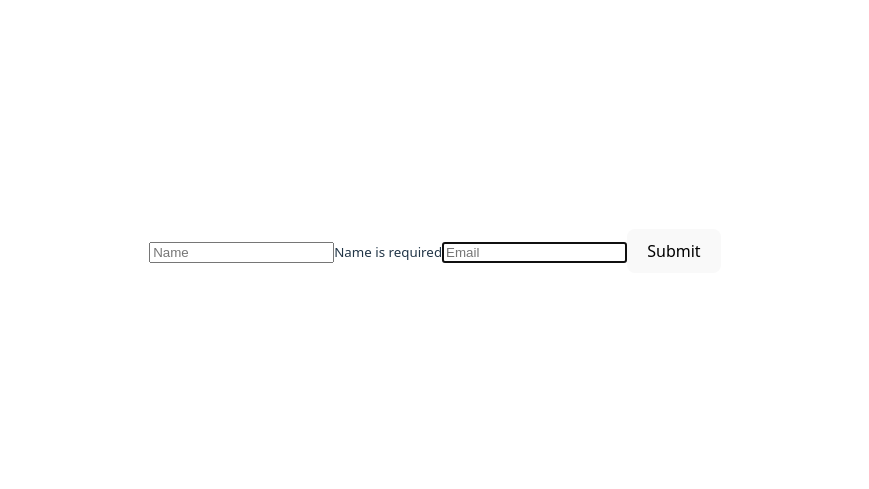
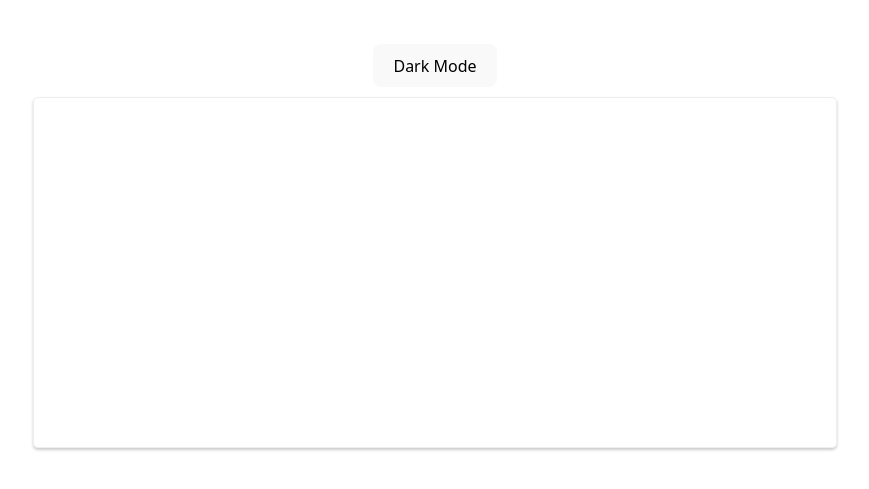
Before and after one commit to jeevan-p-gowda/react-ria, a React (Vite) app: page / in a window 1280 px wide. Shown: the part 149-638 px from the top of the page, without its empty margins (205-1074 px from the left). Built offline with nearby package versions, Linux system fonts and the light colour scheme.

Commit message:
refactored

```diff
--- a/src/App.jsx
+++ b/src/App.jsx
@@ -1,15 +1,19 @@
 import './App.css'
-import Demo from './Demo'
-import Checkout from './containers/Checkout'
-import ProductList from './containers/ProductList'
+import { useState } from 'react'
+import ThemeSwitch from './components/ThemeSwitch'
+import { ThemeContext } from './context'
+import AppRouter from './routes'
+import { BrowserRouter } from 'react-router-dom'
 
 function App() {
-
-  return (<div>
-    {/* <Demo />
-    <ProductList/> */}
-    <Checkout/>
-  </div>)
+  const [theme, setTheme] = useState("light");
+  return (
+  <BrowserRouter>
+    <ThemeSwitch changeTheme={(t) => setTheme(t)}/>
+      <ThemeContext.Provider value={theme}>
+        <AppRouter/>
+      </ThemeContext.Provider>
+  </BrowserRouter>)
 
 }
 
--- a/src/Demo.jsx
+++ b/src/Demo.jsx
@@ -1,14 +1,16 @@
+import Card from "./components/Card";
+
 function Demo(){
     // every component must return JSX
     // conslodated html element
     const name = "Jeevan"
-    return (<div>
+    return (<Card>
         <h1>Hello from Demo component</h1>
         <p>This is a paragraph</p>
         <p>Hello from {name}</p>
         <p>{name.toUpperCase()}</p>
         <p>{9+8}</p>
-        </div>
+        </Card>
     );
 }
 
```
